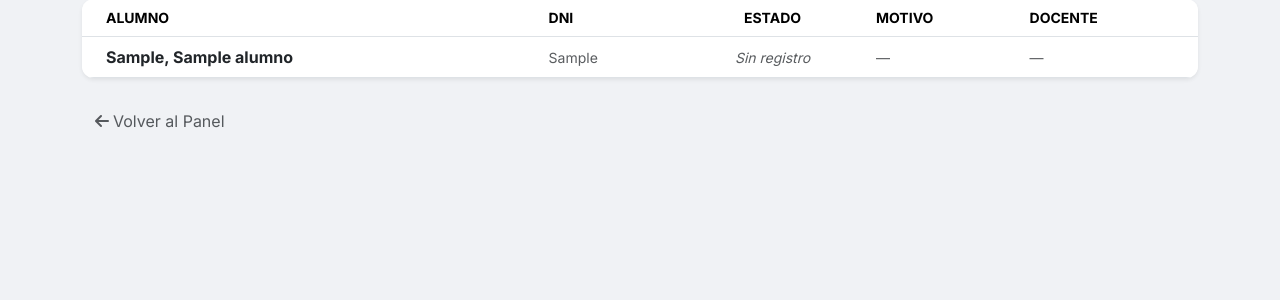
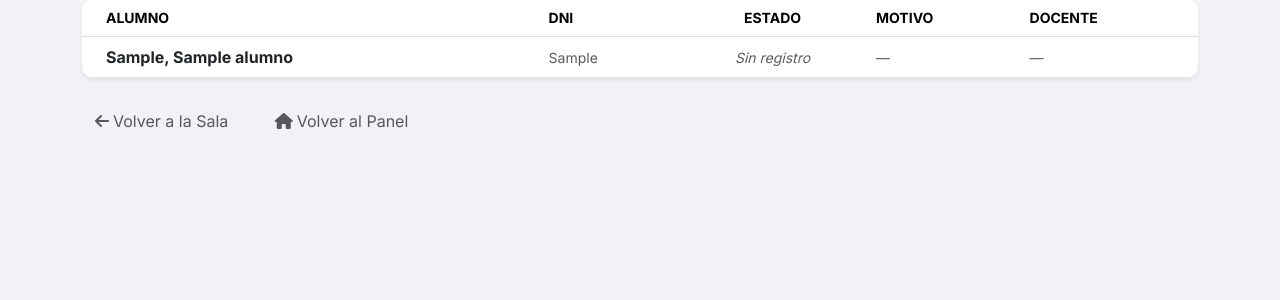
Before and after one commit to datosrcu/tableros-educaci-n, a Django app: page /docente/sala/1/asistencias/ in a window 1280 px wide. Shown: the part 297-597 px from the top of the page. Run offline with Django 5.2, Linux system fonts and the light colour scheme; a user stored in the database is signed in; data comes from the database, SQL or seed files in the repository; tables that the repository leaves empty hold one stand-in row (values such as "Sample post").

Commit message:
el coordinador puede ver las asistencias registradas por el docente

```diff
--- a/alumnos/views.py
+++ b/alumnos/views.py
@@ -426,12 +426,12 @@ def cargar_asistencia(request, sala_id):
 # =========================================================
 
 @login_required
-@rol_requerido("docente")
+@rol_requerido("docente", "coordinador", "administrador")
 def ver_asistencias(request, sala_id):
     """Vista de solo lectura para revisar las asistencias de un día específico."""
     sala = get_object_or_404(Sala, id=sala_id)
 
-    if not docente_tiene_sala(request.user, sala.id):
+    if request.user.rol == "docente" and not docente_tiene_sala(request.user, sala.id):
         raise PermissionDenied
 
     fecha_str = request.GET.get("fecha")
@@ -548,11 +548,11 @@ def imprimir_alumnos_sala(request, sala_id):
 
 
 @login_required
-@rol_requerido("docente")
+@rol_requerido("docente", "coordinador", "administrador")
 def exportar_asistencias_csv(request, sala_id):
     """Exporta el registro de asistencia del día a formato CSV."""
     sala = get_object_or_404(Sala, id=sala_id)
-    if not docente_tiene_sala(request.user, sala.id):
+    if request.user.rol == "docente" and not docente_tiene_sala(request.user, sala.id):
         raise PermissionDenied
 
     fecha_str = request.GET.get("fecha")
@@ -586,11 +586,11 @@ def exportar_asistencias_csv(request, sala_id):
 
 
 @login_required
-@rol_requerido("docente")
+@rol_requerido("docente", "coordinador", "administrador")
 def imprimir_asistencias_sala(request, sala_id):
     """Genera una página HTML optimizada para imprimir el parte diario de asistencia."""
     sala = get_object_or_404(Sala, id=sala_id)
-    if not docente_tiene_sala(request.user, sala.id):
+    if request.user.rol == "docente" and not docente_tiene_sala(request.user, sala.id):
         raise PermissionDenied
 
     fecha_str = request.GET.get("fecha")
--- a/templates/docentes/ver_asistencias.html
+++ b/templates/docentes/ver_asistencias.html
@@ -7,12 +7,22 @@
     <nav aria-label="breadcrumb">
       <ol class="breadcrumb mb-2">
         <li class="breadcrumb-item">
-          <a href="{% url 'alumnos:dashboard_docente' %}"
-            class="text-decoration-none text-muted small text-uppercase fw-semibold">Mi Panel</a>
+          {% if request.user.rol == 'docente' %}
+            <a href="{% url 'alumnos:dashboard_docente' %}"
+              class="text-decoration-none text-muted small text-uppercase fw-semibold">Mi Panel</a>
+          {% else %}
+            <a href="{% url 'users:dashboard_coordinador' %}"
+              class="text-decoration-none text-muted small text-uppercase fw-semibold">Panel Coordinador</a>
+          {% endif %}
         </li>
         <li class="breadcrumb-item">
-          <a href="{% url 'alumnos:alumnos_por_sala' sala.id %}"
-            class="text-decoration-none text-muted small text-uppercase">{{ sala.nombre }}</a>
+          {% if request.user.rol == 'docente' %}
+            <a href="{% url 'alumnos:alumnos_por_sala' sala.id %}"
+              class="text-decoration-none text-muted small text-uppercase">{{ sala.nombre }}</a>
+          {% else %}
+            <a href="{% url 'users:lista_salas' %}"
+              class="text-decoration-none text-muted small text-uppercase">Salas</a>
+          {% endif %}
         </li>
         <li class="breadcrumb-item active small text-uppercase fw-bold text-primary" aria-current="page">Historial de
           Asistencias</li>
@@ -32,10 +42,12 @@
           <li><a class="dropdown-item" href="{% url 'alumnos:imprimir_asistencias_sala' sala.id %}?fecha={{ fecha|date:'Y-m-d' }}" target="_blank"><i class="fas fa-print me-2 text-primary"></i>Imprimir / PDF</a></li>
         </ul>
       </div>
+      {% if request.user.rol == 'docente' %}
       <a href="{% url 'alumnos:cargar_asistencia' sala.id %}?fecha={{ fecha|date:'Y-m-d' }}"
         class="btn btn-warning shadow-sm rounded-pill fw-bold px-4">
         <i class="fas fa-edit me-1"></i>Editar Asistencia del Día
       </a>
+      {% endif %}
     </div>
   </div>
 </div>
@@ -122,9 +134,18 @@
 </div>
 
 <div class="mt-4">
-  <a href="{% url 'alumnos:dashboard_docente' %}" class="btn btn-link text-decoration-none text-muted">
-    <i class="fas fa-arrow-left me-1"></i>Volver al Panel
+  {% if request.user.rol == 'docente' %}
+  <a href="{% url 'alumnos:alumnos_por_sala' sala.id %}" class="btn btn-link text-decoration-none text-muted">
+    <i class="fas fa-arrow-left me-1"></i>Volver a la Sala
   </a>
+  <a href="{% url 'alumnos:dashboard_docente' %}" class="btn btn-link text-decoration-none text-muted ms-3">
+    <i class="fas fa-home me-1"></i>Volver al Panel
+  </a>
+  {% else %}
+  <a href="{% url 'users:lista_salas' %}" class="btn btn-link text-decoration-none text-muted">
+    <i class="fas fa-arrow-left me-1"></i>Volver a Salas
+  </a>
+  {% endif %}
 </div>
 
 <style>
--- a/templates/users/lista_salas.html
+++ b/templates/users/lista_salas.html
@@ -69,6 +69,10 @@
                                 class="btn btn-sm btn-outline-warning rounded-start-pill px-3">
                                 <i class="fas fa-edit me-1"></i>Editar
                             </a>
+                            <a href="{% url 'alumnos:ver_asistencias' s.id %}"
+                                class="btn btn-sm btn-outline-info px-3">
+                                <i class="fas fa-calendar-check me-1"></i>Asistencias
+                            </a>
                             <a href="{% url 'users:asignar_docentes_sala' s.id %}"
                                 class="btn btn-sm btn-outline-primary rounded-end-pill px-3">
                                 <i class="fas fa-users me-1"></i>Docentes
```
